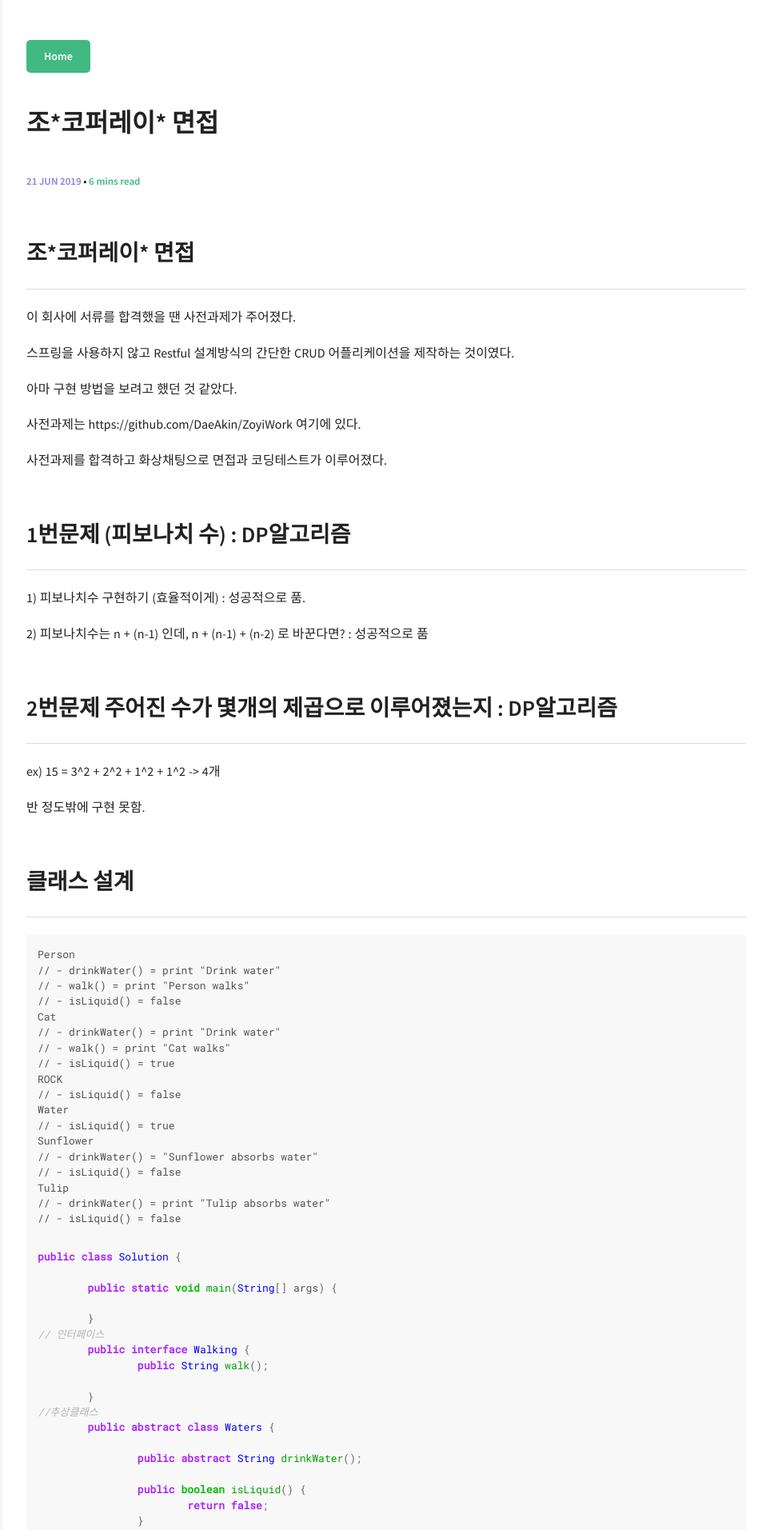
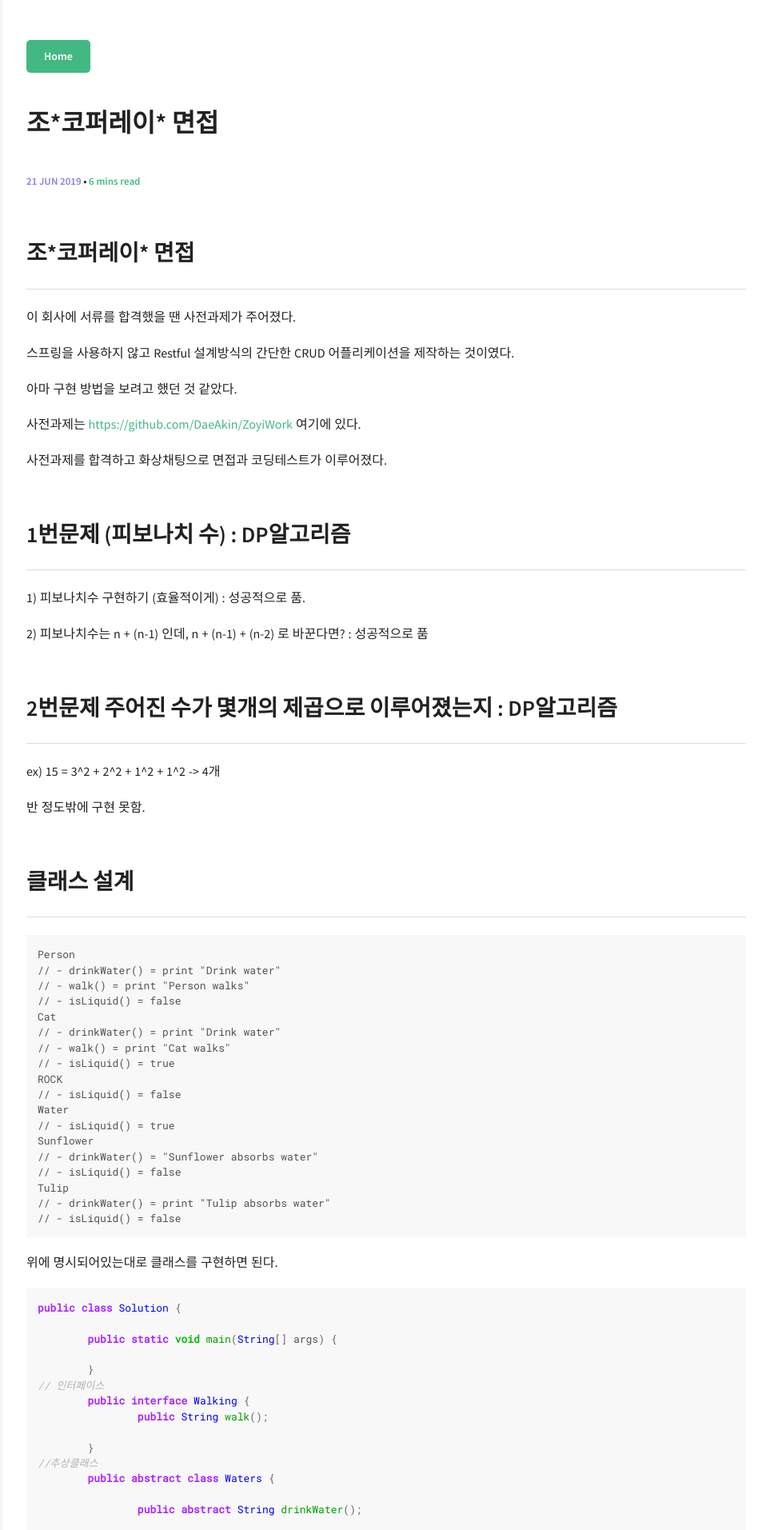
Before and after one commit to DaeAkin/DaeAkin.github.io, a Jekyll site: the page built from _posts/2019-06-21-조*코퍼레이* 면접 후기.md, in a window 1280 px wide. Shown: the top 1913 px of the page at 80% size, without its empty margins (317-1280 px from the left). Built offline with Jekyll 4.4.1, drawn with Linux system fonts in a browser that asks for light colours; comment, search, counter and statistics services are not loaded; part of the change alters nothing that is shown; some of the changed text lies outside the part shown.

Commit message:
upload post

````diff
--- a/_posts/2019-06-21-조*코퍼레이* 면접 후기.md
+++ b/_posts/2019-06-21-조*코퍼레이* 면접 후기.md
@@ -13,9 +13,7 @@ comments: true
 
 아마 구현 방법을 보려고 했던 것 같았다.
 
-사전과제는 https://github.com/DaeAkin/ZoyiWork  여기에 있다.
-
-
+사전과제는 [https://github.com/DaeAkin/ZoyiWork](https://github.com/DaeAkin/ZoyiWork )  여기에 있다.
 
 사전과제를 합격하고 화상채팅으로 면접과 코딩테스트가 이루어졌다.
 
@@ -53,6 +51,8 @@ Tulip
 // - drinkWater() = print "Tulip absorbs water"
 // - isLiquid() = false
 ```
+
+위에 명시되어있는대로 클래스를 구현하면 된다.
 
 
 
````
